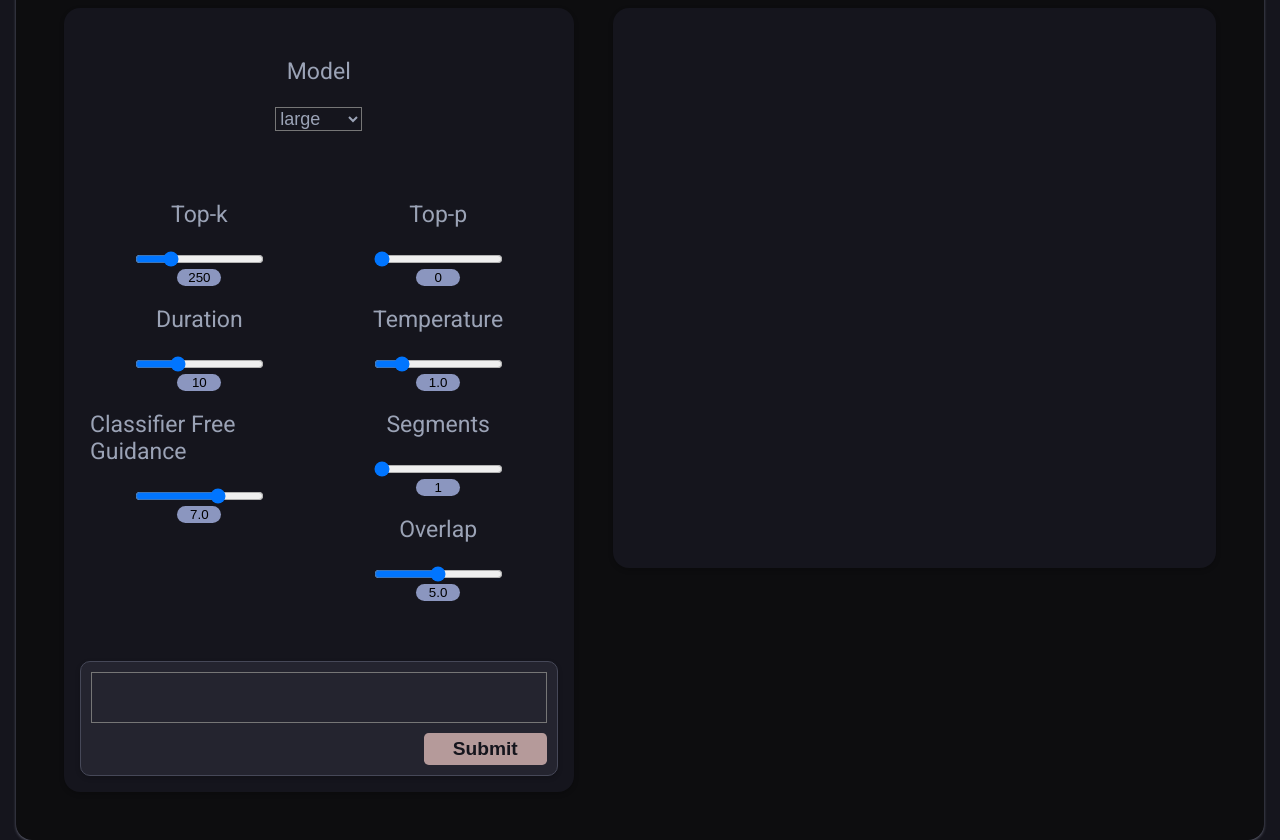
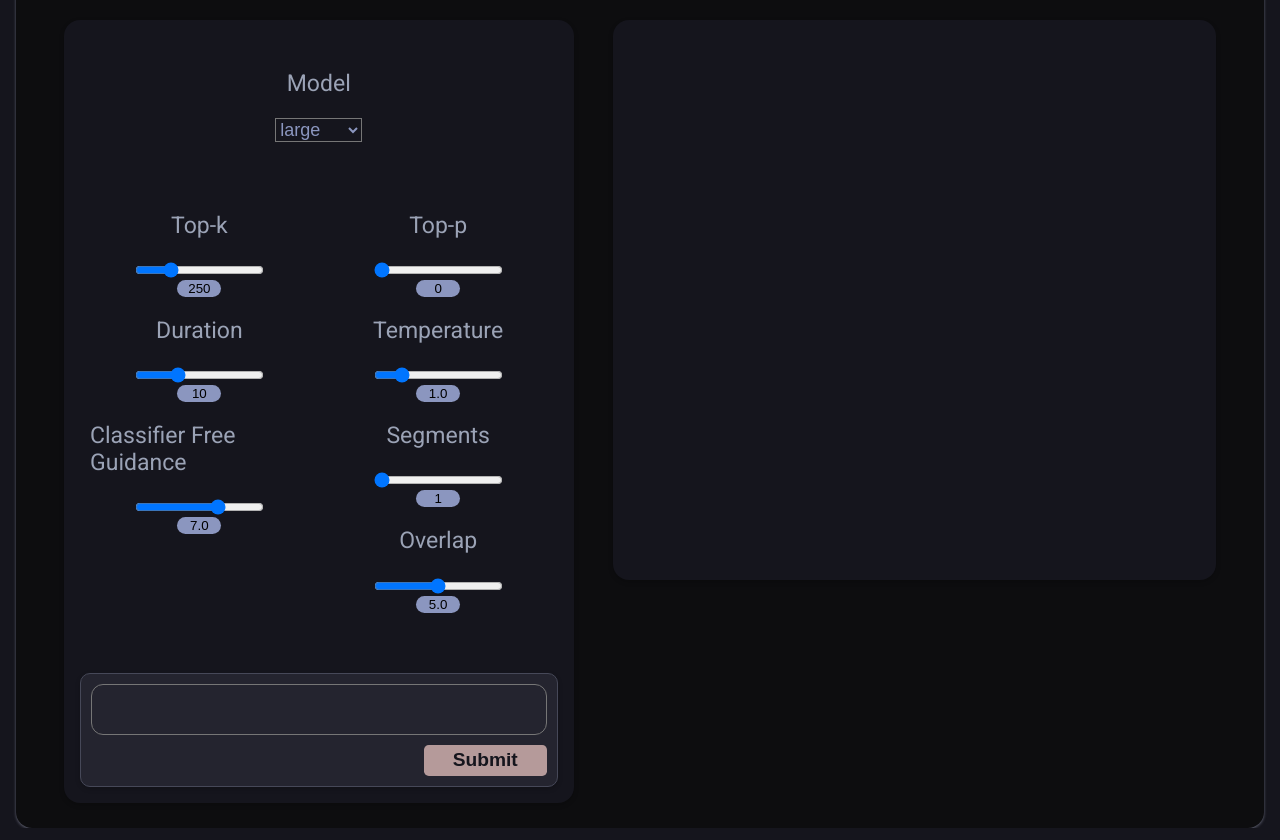
Before and after one commit to CoffeeVampir3/audiocraft-webui, a Flask app: page / in a window 1280 px wide. Run offline with Flask 3, Linux system fonts and the light colour scheme; data that the repository does not hold is empty.

Commit message:
Minor restyling

```diff
--- a/static/main-style.css
+++ b/static/main-style.css
@@ -41,7 +41,7 @@
 
 select {
     background-color: var(--opossum);
-    color: var(--cuttlefish);
+    color: var(--jellyfish);
     font-size: 18px;
 }
 
@@ -59,6 +59,7 @@
     transition: all 0.3s ease;
     display: flex;
     justify-content: space-between;
+    max-height: 95vh;
 }
 
 form {
@@ -142,6 +143,9 @@
     align-items: center;
     flex-direction: column;
     margin:auto;
+    flex-basis: 0;
+    padding: 10px;
+    flex-grow: 1;
 }
 
 .field label {
@@ -171,6 +175,7 @@
 .input-wrapper textarea {
     resize: none;
     margin-bottom: 10px;
+    border-radius: 12px;
 }
 
 .input-wrapper input[type="submit"] {
@@ -209,9 +214,14 @@
     transform: scale(0.95);
 }
 
+.model-melody {
+    display: flex;
+    flex-wrap: nowrap;
+    align-items: start;
+}
+
 .group {
     display: flex;
-    flex-wrap: wrap;
     justify-content: space-between;
 }
 
@@ -226,11 +236,6 @@
     text-align: center;
     border: 3px;
     border-radius: 20px;
-}
-
-.field {
-    flex-basis: 100%;
-    padding: 10px;
 }
 
 .group > div {
--- a/templates/form.html
+++ b/templates/form.html
@@ -2,16 +2,16 @@
 <html>
 <head>
     <title>Music Generator</title>
+    <link rel="stylesheet" href="{{ url_for('static', filename='main-style.css') }}">
     <link href="https://fonts.googleapis.com/css?family=Roboto&display=swap" rel="stylesheet">
     <script src="https://ajax.googleapis.com/ajax/libs/jquery/3.5.1/jquery.min.js"></script>
-    <link rel="stylesheet" href="{{ url_for('static', filename='main-style.css') }}">
 </head>
 <body>
     <div class="container">
         <form id="form" method="POST" enctype="multipart/form-data">
             <div id="advanced-settings">
 
-                <div class="group">
+                <div class="group model-melody">
                     <div id="melody-field" class="field">
                         <label>{{ form.melody.label }}</label>
                         <input type="file" id="melody" name="melody" accept="audio/*">
```
